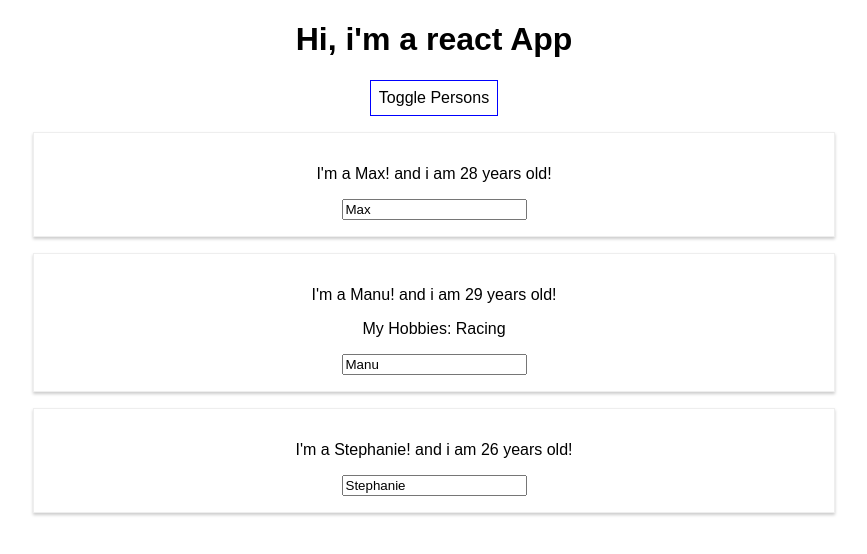
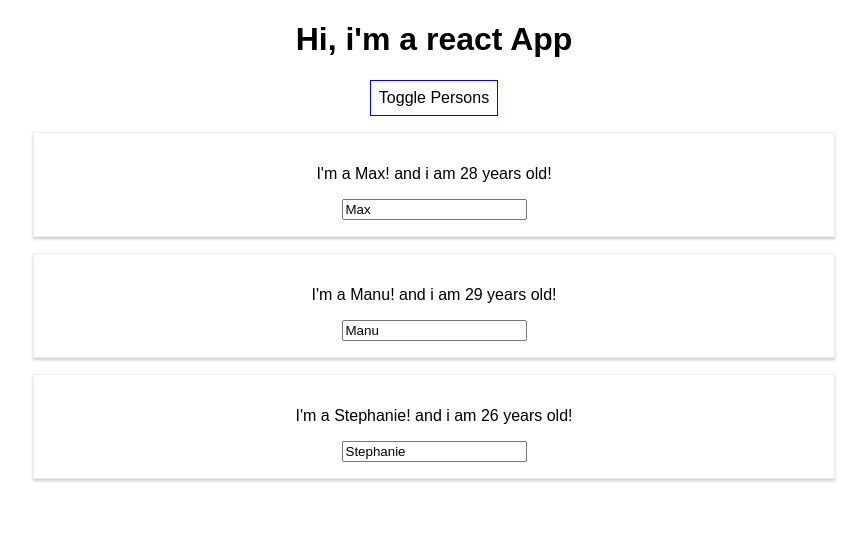
Before and after one commit to MohamedSamir43/react-complete-guide, a React (Create React App) app: page / in a window 1280 px wide. Both pictures are taken after a click on the button "Toggle Persons". Shown: the top 554 px of the page, without its empty margins (206-1073 px from the left). Built offline with nearby package versions, Linux system fonts and the light colour scheme.

Commit message:
video 6 of module 4

```diff
--- a/src/App.js
+++ b/src/App.js
@@ -21,27 +21,6 @@
 		showPersons: false,
 	};
 
-	switchNameHandler = newName => {
-		// console.log("Was clicked!");
-		// this.state.persons[0].name = 'Maximilian' Dont change the state directly like this
-		this.setState({
-			persons: [
-				{
-					name: "Maximilian",
-					age: 28,
-				},
-				{
-					name: "Manu",
-					age: 29,
-				},
-				{
-					name: "Stephanie",
-					age: 27,
-				},
-			],
-		});
-	};
-
 	nameChangedHandler = event => {
 		// console.log("Was clicked!");
 		// this.state.persons[0].name = 'Maximilian' Dont change the state directly like this
@@ -63,6 +42,11 @@
 		});
 	};
 
+	deletePersonHandler = personIndex => {
+		const persons = this.state.persons;
+		persons.splice(personIndex, 1);
+		this.setState({ persons: persons });
+	};
 	togglePersonsHandler = () => {
 		const doesShow = this.state.showPersons;
 		this.setState({ showPersons: !doesShow });
@@ -79,11 +63,9 @@
 		if (this.state.showPersons) {
 			persons = (
 				<div>
-					<Person name={this.state.persons[0].name} age={this.state.persons[0].age} />
-					<Person name={this.state.persons[1].name} age={this.state.persons[1].age} click={this.switchNameHandler.bind(this, "Max!!")} changed={this.nameChangedHandler}>
-						My Hobbies: Racing
-					</Person>
-					<Person name={this.state.persons[2].name} age={this.state.persons[2].age} />
+					{this.state.persons.map((person, index) => {
+						return <Person name={person.name} age={person.age} click={() => this.deletePersonHandler(index)} />;
+					})}
 				</div>
 			);
 		}
```
